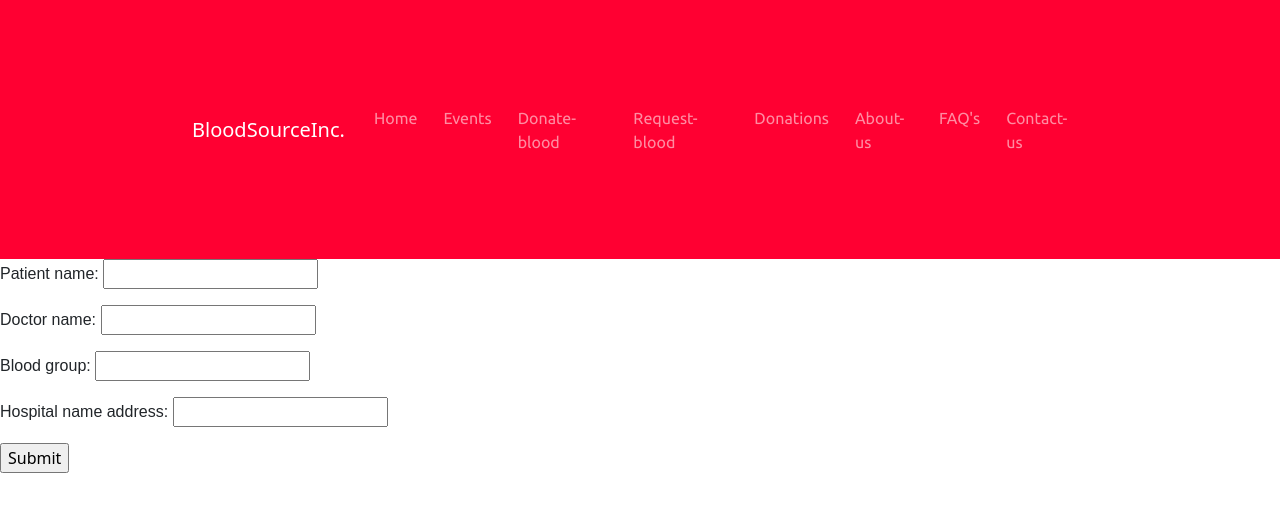
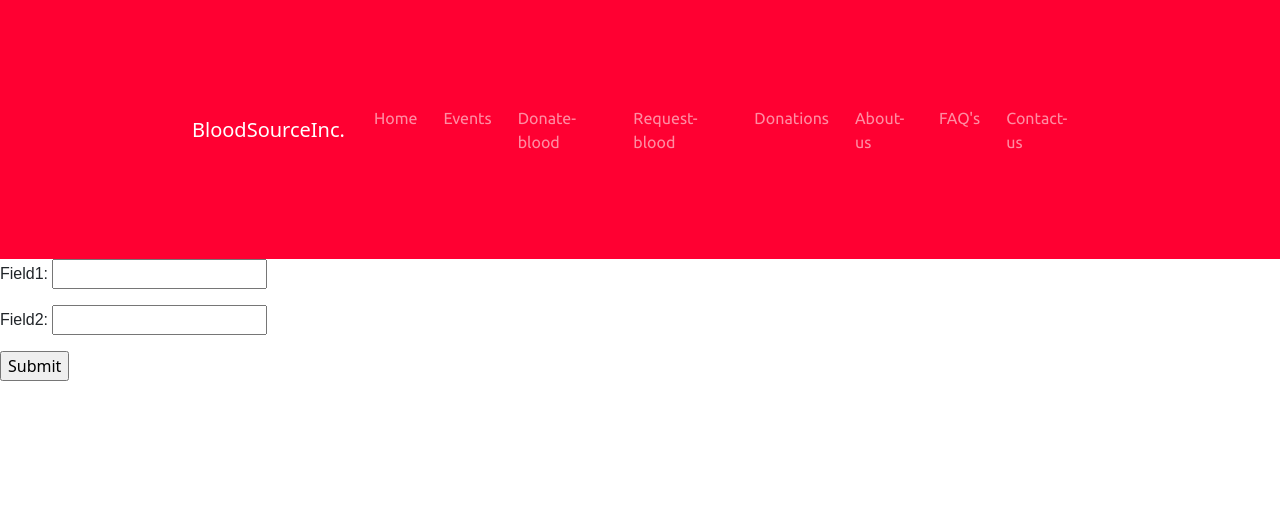
Before and after one commit to mmk0612/blood-bank-college, a Django app: page /test/ in a window 1280 px wide. Shown: the top 512 px of the page. Run offline with Django 4.2, Linux system fonts and the light colour scheme; some libraries are stand-ins or nearby versions.

Commit message:
database test (working)

```diff
--- a/server/api/db.py
+++ /dev/null
@@ -1,5 +0,0 @@
-import mariadb
-
-
-conn = mariadb.connect(host="localhost", user="kevqn", password="high", database="bloodbank")
-cursor = conn.cursor()
--- /dev/null
+++ b/server/api/entities/test.py
@@ -0,0 +1,11 @@
+from django.db import models
+from django import forms
+
+class Test(models.Model):
+    field1 = models.CharField(max_length=100)
+    field2 = models.CharField(max_length=100)
+
+class TestForm(forms.ModelForm):
+    class Meta:
+        model = Test
+        fields = ('field1', 'field2')
--- a/server/api/forms.py
+++ /dev/null
@@ -1,7 +0,0 @@
-from django import forms
-
-class RequestBloodForm(forms.Form):
-    patient_name = forms.CharField(max_length=100)
-    doctor_name = forms.CharField(max_length=100)
-    blood_group = forms.CharField(max_length=3)
-    hospital_name_address = forms.CharField(max_length=200)
--- /dev/null
+++ b/server/api/models.py
@@ -0,0 +1 @@
+from .entities.test import Test
--- a/server/server/urls.py
+++ b/server/server/urls.py
@@ -13,7 +13,7 @@ Including another URLconf
     1. Import the include() function: from django.urls import include, path
     2. Add a URL to urlpatterns:  path('blog/', include('blog.urls'))
 """
-from django.contrib import admin
+# from django.contrib import admin
 from django.urls import path
 
 from web import views as web_views
@@ -23,7 +23,7 @@ from django.conf import settings
 from django.conf.urls.static import static
 
 urlpatterns = [
-    path('admin/', admin.site.urls),
+    # path('admin/', admin.site.urls),
 
     path('', web_views.homepage, name='homepage'),
     path('events/', web_views.events, name='events'),
--- a/server/web/templates/test.html
+++ b/server/web/templates/test.html
@@ -1,6 +1,8 @@
 {% include 'header.html' %}
 
 <form action="/api/test/" method="post">
+
+    {% csrf_token %}
 
 {{ form_html }}
 
--- a/server/web/views.py
+++ b/server/web/views.py
@@ -37,9 +37,9 @@ def volunteer(request):
     context = {}
     return render(request, TEMPLATE_VOLUNTEER, context)
 
-from api.forms import RequestBloodForm
+from api.entities.test import TestForm
 TEMPLATE_TEST = "test.html"
 
 def test(request):
-    context = {"form_html": RequestBloodForm().as_p()}
+    context = {"form_html": TestForm().as_p()}
     return render(request, TEMPLATE_TEST, context)
```
Also changed, not shown: server/api/views.py (+5 -11 lines), server/server/settings.py (+8 -3 lines), server/api/entities/__init__.py (added), server/api/migrations/0001_initial.py (added), server/api/migrations/__init__.py (added), 1 other file.
